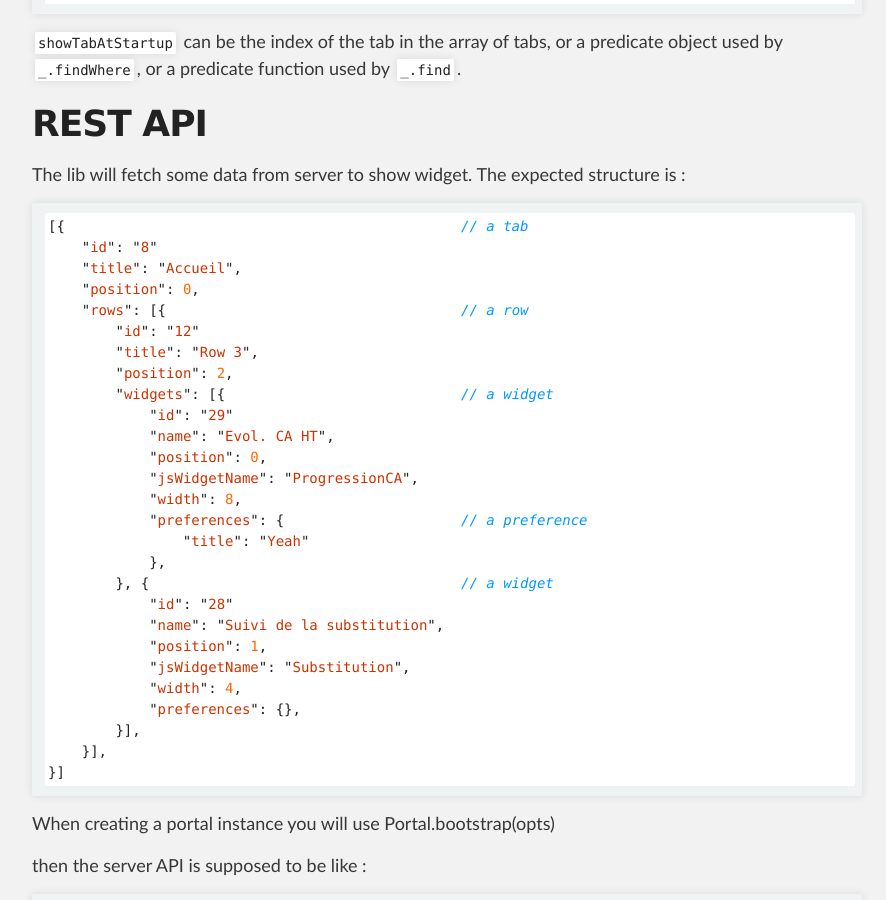
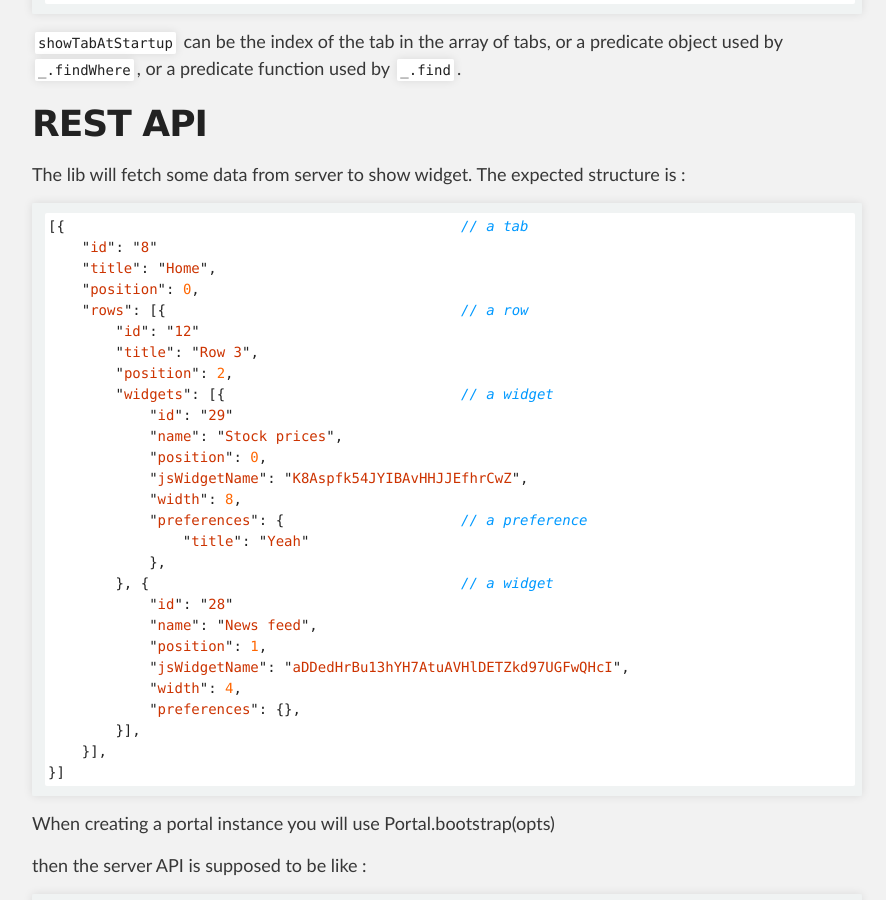
Before and after one commit to portal-js/portal.js, a Jekyll site: the page built from index.md, in a window 1280 px wide and 900 px high, scrolled down 1589 px. Shown: the whole window, without its empty margins (193-1079 px from the left). Built offline with Jekyll 4.4.1, drawn with Linux system fonts in a browser that asks for light colours; Markdown is read by kramdown in place of the engine named in the settings.

Commit message:
Fix titles

````diff
--- a/index.md
+++ b/index.md
@@ -60,7 +60,7 @@ The lib will fetch some data from server to show widget. The expected structure
 ```javascript
 [{                                               // a tab
     "id": "8"
-    "title": "Accueil",
+    "title": "Home",
     "position": 0,
     "rows": [{                                   // a row
         "id": "12"
@@ -68,18 +68,18 @@ The lib will fetch some data from server to show widget. The expected structure
         "position": 2,
         "widgets": [{                            // a widget
             "id": "29"
-            "name": "Evol. CA HT",
+            "name": "Stock prices",
             "position": 0,
-            "jsWidgetName": "ProgressionCA",
+            "jsWidgetName": "K8Aspfk54JYIBAvHHJJEfhrCwZ",
             "width": 8,
             "preferences": {                     // a preference
                 "title": "Yeah"
             },
         }, {                                     // a widget
             "id": "28"
-            "name": "Suivi de la substitution",
+            "name": "News feed",
             "position": 1,
-            "jsWidgetName": "Substitution",
+            "jsWidgetName": "aDDedHrBu13hYH7AtuAVHlDETZkd97UGFwQHcI",
             "width": 4,
             "preferences": {},
         }],
````
